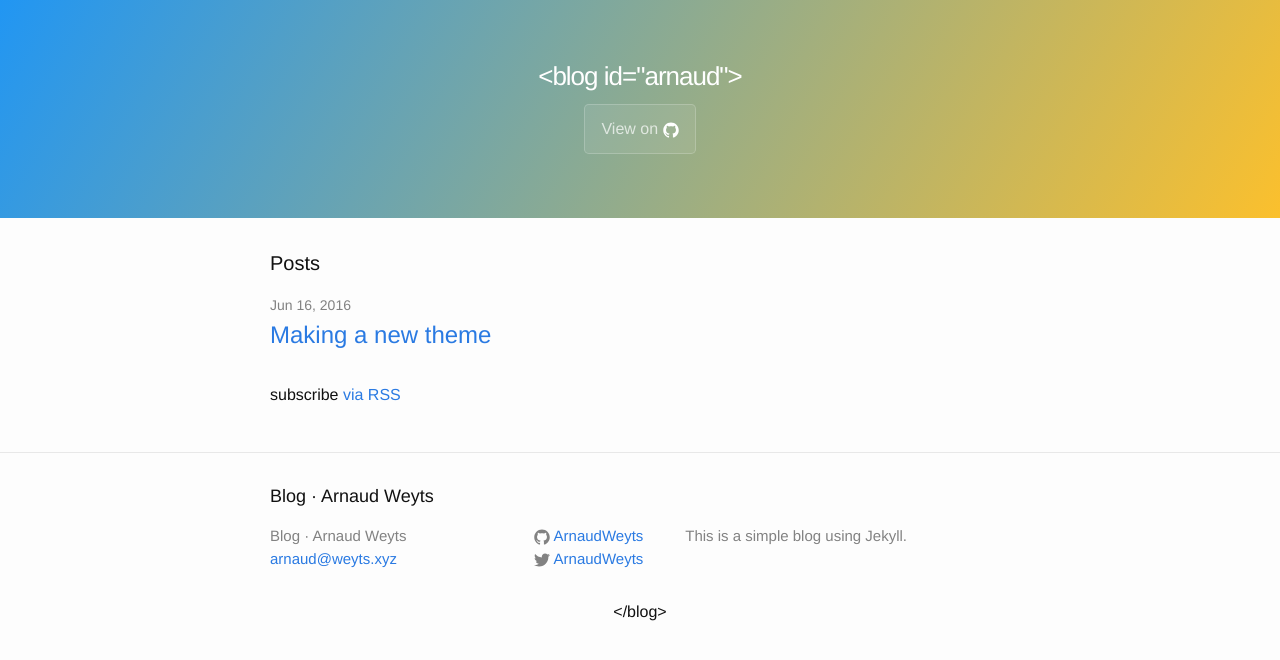
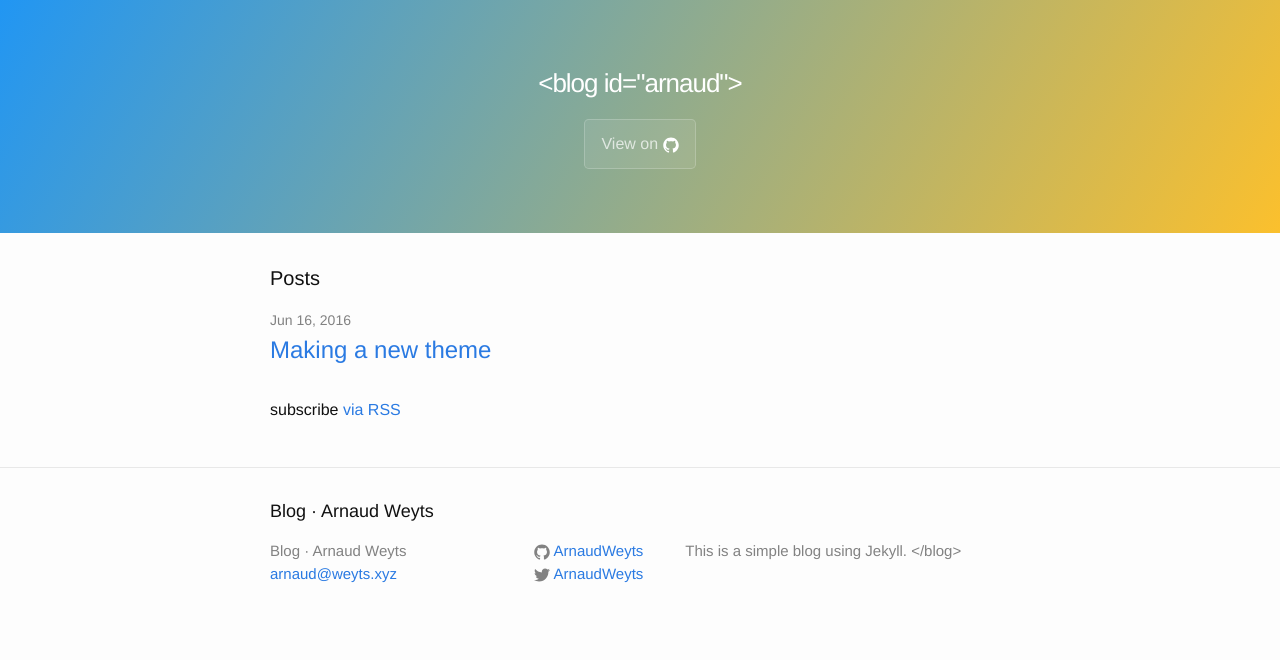
Before and after one commit to ArnaudWeyts/blog, a Jekyll site: the page built from index.html, in a window 1280 px wide. Shown: the top 660 px of the page. Built offline with Jekyll 4.4.1, drawn with Linux system fonts in a browser that asks for light colours.

Commit message:
small changes

```diff
--- a/_includes/footer.html
+++ b/_includes/footer.html
@@ -29,9 +29,8 @@
       </div>
 
       <div class="footer-col footer-col-3">
-        <p>{{ site.description }}</p>
+        <p>{{ site.description }}&lt;/blog&gt;</p>
       </div>
     </div>
-    <p class="text-center">&lt;/blog&gt;</p>
   </div>
 </footer>
--- a/_sass/_base.scss
+++ b/_sass/_base.scss
@@ -278,7 +278,6 @@ pre {
 
     @include small {
         display: block;
-        width: 100%;
         padding: 0.75rem;
         font-size: 0.9rem;
 
--- a/_sass/_layout.scss
+++ b/_sass/_layout.scss
@@ -17,9 +17,9 @@
 .site-title {
     font-size: 26px;
     font-weight: 300;
-    line-height: 56px;
     letter-spacing: -1px;
-    margin-bottom: 0;
+    display: block;
+    padding: 1rem;
 
     &,
     &:visited {
```
